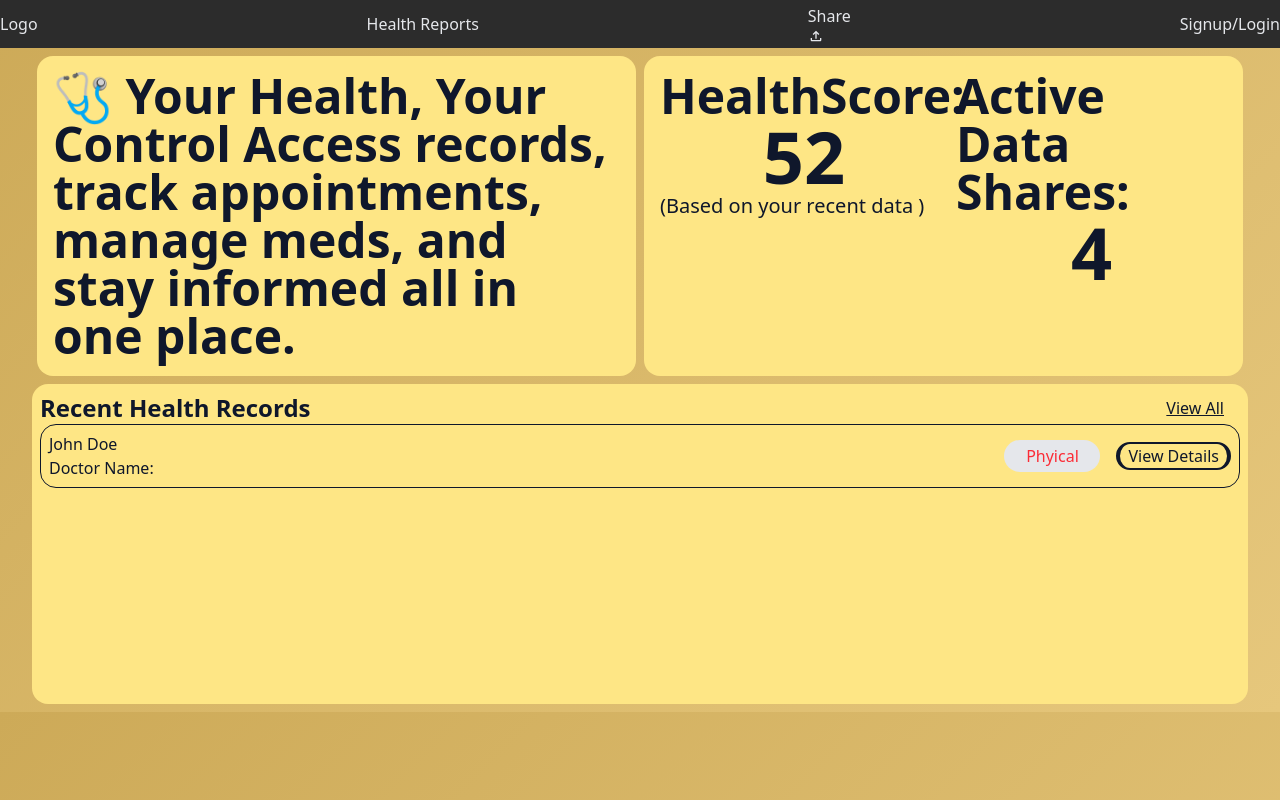
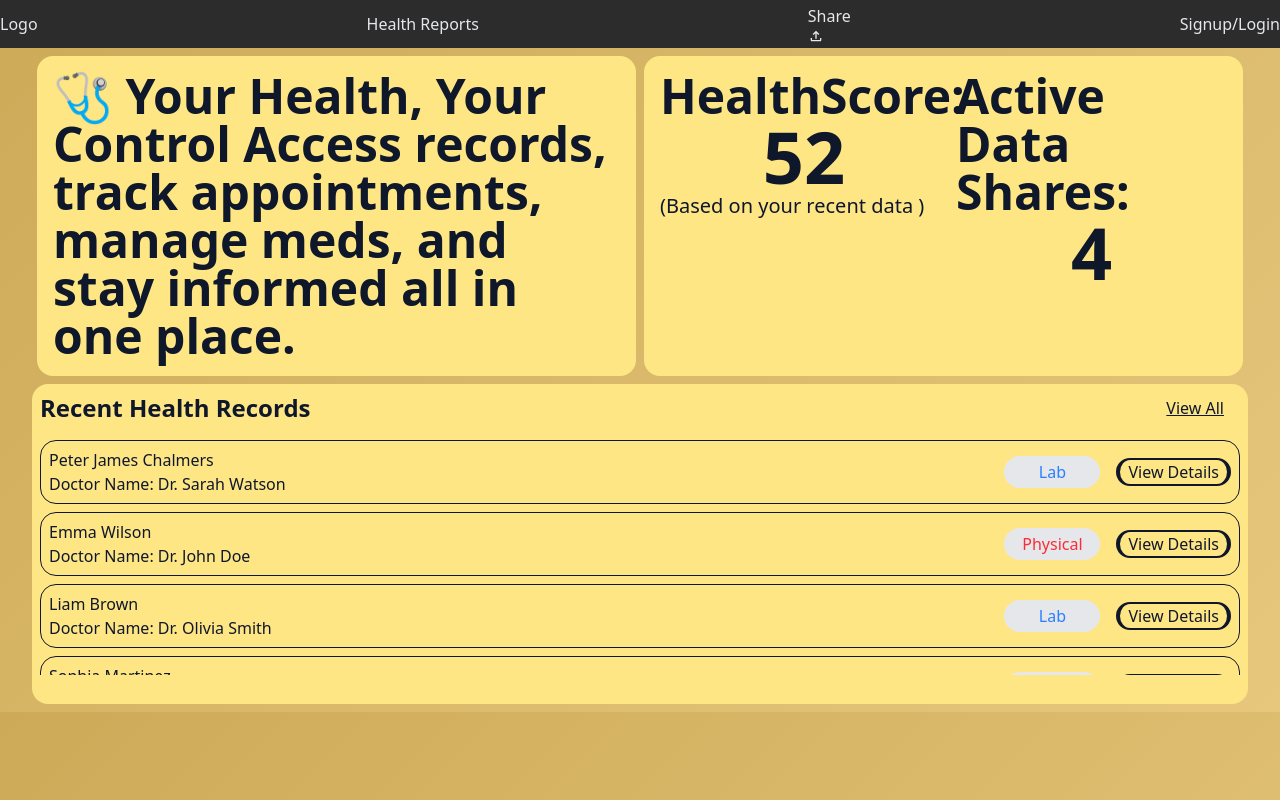
Before and after one commit to SBeeeee/CareConnect, a Next.js app: page / in a window 1280 px wide. Built offline with nearby package versions, Linux system fonts and the light colour scheme.

Commit message:
scrollable table added

```diff
--- a/src/app/components/Recents.jsx
+++ b/src/app/components/Recents.jsx
@@ -1,21 +1,51 @@
 import React from 'react'
 import Link from 'next/link'
+import {ReportData} from "../data/fhirdata";
 
 function Recents() {
   return (
-    <div className="bg-amber-200 mx-8 rounded-2xl mt-2 p-2 text-slate-900 h-80 mb-2">
+    <div className="bg-amber-200 mx-8 rounded-2xl mt-2 p-2 text-slate-900 h-80 mb-2 ">
 
     <div className="flex justify-between items-center"><h1 className="text-2xl font-bold ">Recent Health Records</h1>
     <Link href="" className="mr-4 underline h-">View All</Link>
     </div>
-    <div className="border-1 rounded-2xl h-16 flex items-center px-2 justify-between">
-    <div>
-    <div>John Doe</div>
-    <div>Doctor Name:</div>
-    </div>
-<div className="flex gap-4 items-center"><div className="bg-gray-200 text-red-500 font-medium text-center rounded-2xl  w-24 h-8 pt-1">Phyical</div>
-<button className="border-x-4 border-y-2 rounded-2xl px-2">View Details</button></div>
-    </div>
+    <div className="overflow-y-auto h-[80%] mt-2">
+    {ReportData.entry
+  .filter((entry) => entry.resource.resourceType === "Observation")
+  .map((observation, index) => {
+    const patientRef = observation.resource.subject.reference.split('/')[1];
+    const patient = ReportData.entry.find(
+      (entry) => entry.resource.resourceType === "Patient" && entry.resource.id === patientRef
+    );
+
+    const patientName = patient
+      ? `${patient.resource.name[0].given.join(' ')} ${patient.resource.name[0].family}`
+      : "Unknown Patient";
+
+    const doctorName = observation.resource.performer[0]?.display || "Unknown Doctor";
+    const categoryCode = observation.resource.category[0]?.coding[0]?.code;
+    const labelType = categoryCode === "exam" ? "Physical" : "Lab";
+    const labelColor = labelType === "Physical" ? "text-red-500" : "text-blue-500";
+
+    return (
+
+      <div key={index} className="border-1 rounded-2xl h-16 flex items-center px-2 justify-between mt-2 ">
+        <div>
+          <div>{patientName}</div>
+          <div>Doctor Name: {doctorName}</div>
+        </div>
+
+        <div className="flex gap-4 items-center">
+          <div className={`bg-gray-200 ${labelColor} font-medium text-center rounded-2xl w-24 h-8 pt-1`}>
+            {labelType}
+          </div>
+          <button className="border-x-4 border-y-2 rounded-2xl px-2">View Details</button>
+        </div>
+      </div>
+
+    );
+  })}
+</div>
 
     </div>
   )
```
